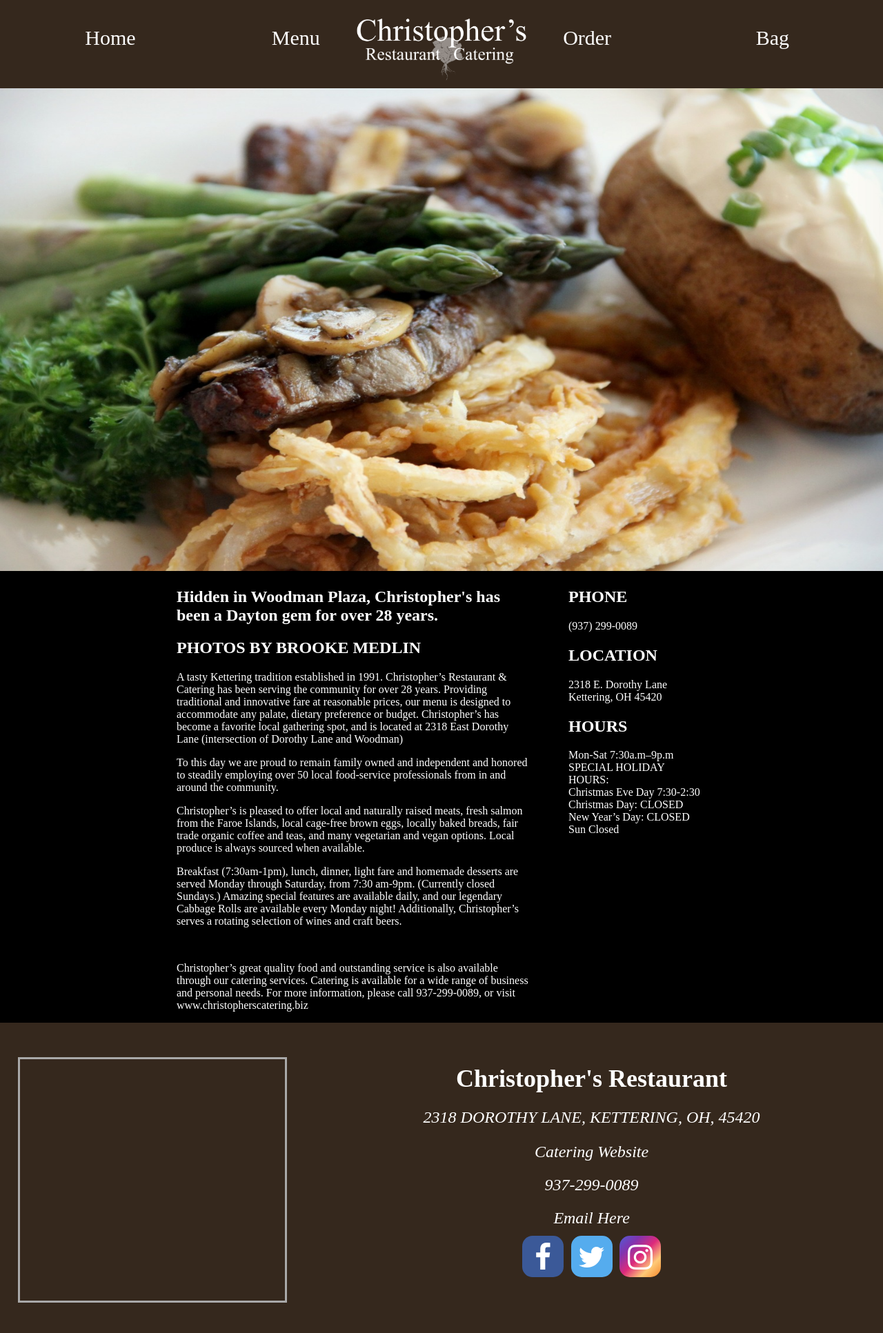
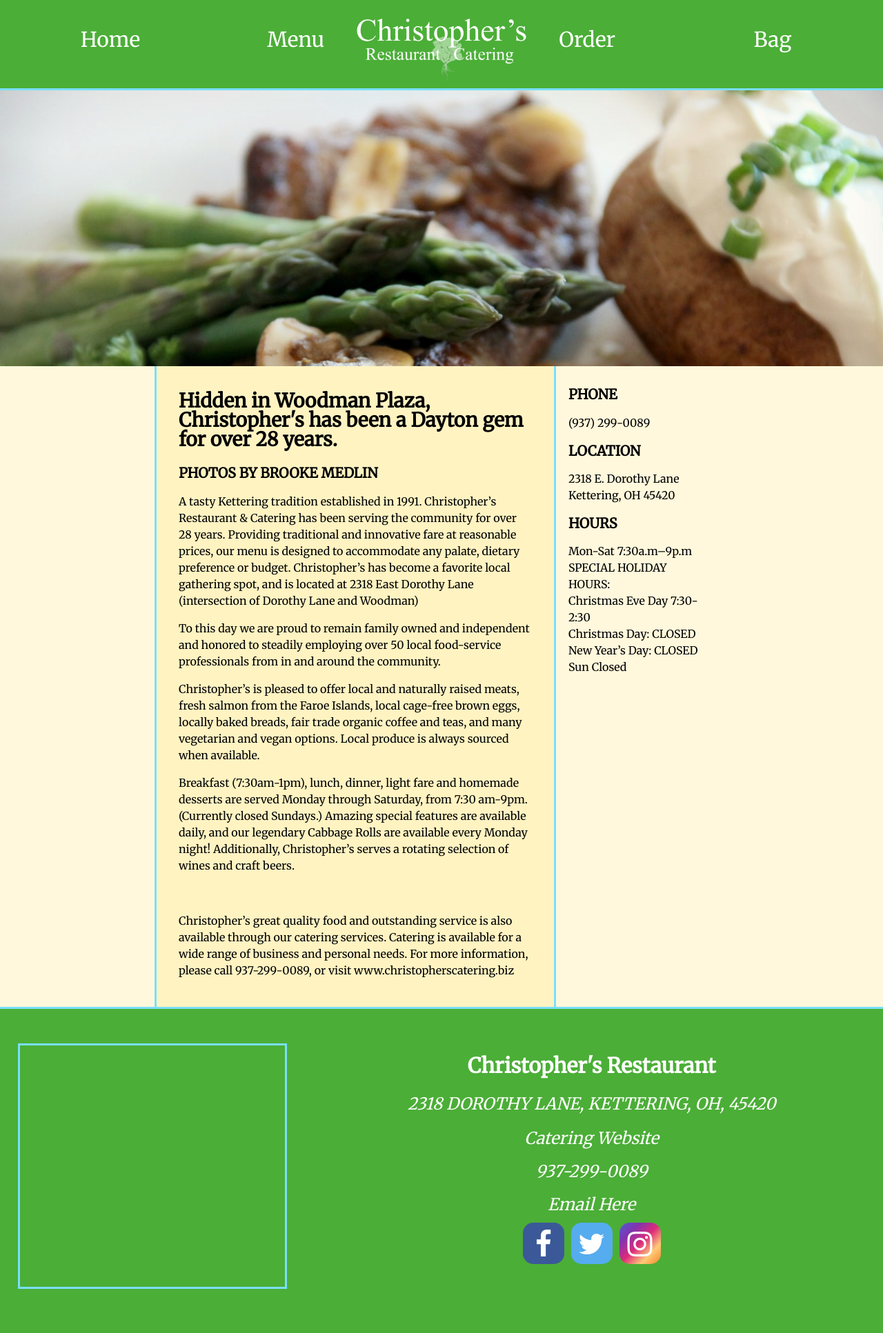
Before and after one commit to bmdavis419/Christophers, a PHP site: page / in a window 1280 px wide. Shown: the whole page at 69% size. After the commit the page ends 1869 px from the top, so only its background shows below. Run offline with PHP 8.4, Linux system fonts and the light colour scheme; a map, chart or similar area stays blank; some libraries are stand-ins or nearby versions.

Commit message:
Global styling changes

```diff
--- a/private/shared/globalheader.php
+++ b/private/shared/globalheader.php
@@ -7,6 +7,7 @@
 	<link rel="stylesheet" href="https://cdnjs.cloudflare.com/ajax/libs/font-awesome/4.7.0/css/font-awesome.min.css">
 	<link rel="stylesheet" href="<?php echo urlfor('/private/styles/styles.css'); ?>">
 	<link rel="stylesheet" href="<?php echo urlfor('/private/scripts/jquery-ui-1.11.1/jquery-ui.css'); ?>">
+	<link href="https://fonts.googleapis.com/css?family=Merriweather&display=swap" rel="stylesheet">
 
 	<!-- Scripts -->
 	<script src="<?php echo urlfor('private/scripts/jquery-1.11.1.js'); ?>"></script>
@@ -39,8 +40,10 @@
 		function myFunction() {
  			 if (window.pageYOffset >= sticky + 50) {
   			  navbar.classList.add("sticky")
+			  navbar.classList.remove("navBar")
   			} else {
     			navbar.classList.remove("sticky");
+				navbar.classList.add("navBar")
 
   }
 }
--- a/private/styles/styles.css
+++ b/private/styles/styles.css
@@ -1,8 +1,9 @@
 /*Global Styles */
 html {
-background-color:black;
+	font-family: 'Merriweather', serif;
+background-color:cornsilk;
 margin:0;
-color: white;
+color: black;
 max-width: 100%;
 overflow-x: hidden; /*Disables horizontal scrolling*/
 }
@@ -13,7 +14,8 @@ body {
 .navWrapper{
 	width:100%;
 	padding-bottom:10%;
-	background-color:#35281dff;
+	background-color:#4bae37;
+	border-bottom: 3px solid #7adfff;
 }
 .navBar a{
   float: left;
@@ -53,14 +55,23 @@ img.navImg {
   top: 0;
   width:100%;
   z-index: 1;
-  background-color:#35281dff;
+  background-color:#4bae37;
+  border-bottom: 3px solid #7adfff;
+  font-size: 30px;
+  text-align: center;
 }
 /*Potentially add a border for sticky menu here */
-}
 .sticky a{
     transition:0.5s;
-	padding-top:1%;
 	z-index: 1;
+	float: left;
+	display: block;
+	color: white;
+	text-align: center;
+	padding: 1.5% 8% 1% 8%;
+	width:9%;
+	text-decoration: none;
+
 }
 .sticky #home {
     padding-left:20%;
@@ -82,9 +93,11 @@ footer {
 	margin-left:auto;
 	margin-right:auto;
 	clear:both;
-	background-color:#35281dff;
+	background-color:#4bae37;
 	height:400px;
 	padding-top:50px;
+	color:white;
+	border-top:3px solid #7adfff;
 }
 .socials {
 text-align:center;
@@ -131,7 +144,7 @@ color:white;
  color:white;
 }
 .footerContent a:hover{
-	color:blue;
+	color:#7adfff;
    }
 
 .footerContent h2{
@@ -157,16 +170,31 @@ margin:0.25%
 	margin-right:5%;
 	max-width:600px;
 	max-height:350px;
-	border-color:darkgrey;
+	border-color:#7adfff;
 	border-style:solid;
 	border-width:3px;
 }
 /*Index Styling */
+h1 {
+	font-size:1.75em;
+	line-height:1em;
+}
+h2 {
+	font-size:1.25em;
+}
 .indexArticle {
 margin:0 auto;
 float:left;
 max-width:40%;
-margin-left:20%;
+margin-left:17.5%;
+padding-left:2.5%;
+padding-right:2.5%;
+line-height:1.5em;
+padding-bottom:2%;
+padding-top:1%;
+border-left: 3px solid #7adfff;
+border-right: 3px solid #7adfff;
+background-color:rgb(255, 243, 194);
 }
 .indexAside {
 margin:0 auto;
@@ -174,14 +202,26 @@ float:right;
 max-widtH:15%;
 min-width:200px;
 margin-right:20%;
+line-height:1.5em;
+margin-top:1%;
+}
+.indexImgContainer {
+	overflow:hidden;
+	width:100%;
+	height:400px;
 }
 .indexImg {
-	height:700px;
+	height:auto;
 	width:100%;
 	background-image:linear-gradient(rgba(0, 0, 0, 0.3), rgba(0, 0, 0, 0.3));
 }
 
 /* menu styling */
+.menuPage {
+	margin-top:2%;
+	width:90%;
+	margin-left:5%;
+}
 h3 {
 	position:relative;
 	font-size:40px;
@@ -222,7 +262,7 @@ h3 {
 	}
 	hr {
 	margin:1%;
-	border-top: 5px solid brown;
+	border-top: 5px solid #7adfff;
 
 	}
 
--- a/public/index.php
+++ b/public/index.php
@@ -3,9 +3,9 @@
 include("../private/shared/globalheader.php"); ?>
 <!--Homepage Image, potential gallery -->
 <main>
-
+ <div class="indexImgContainer">
     <img class="indexImg" src="<?php echo urlfor('/private/images/index.jpg');?>">
-
+</div>
 <article class="indexArticle">
 <h1>Hidden in Woodman Plaza, Christopher's has been a Dayton gem for over 28 years.</h1>
 <h2>PHOTOS BY BROOKE MEDLIN</h3>
```
Also changed, not shown: public/menu.php (+32 -0 lines).
